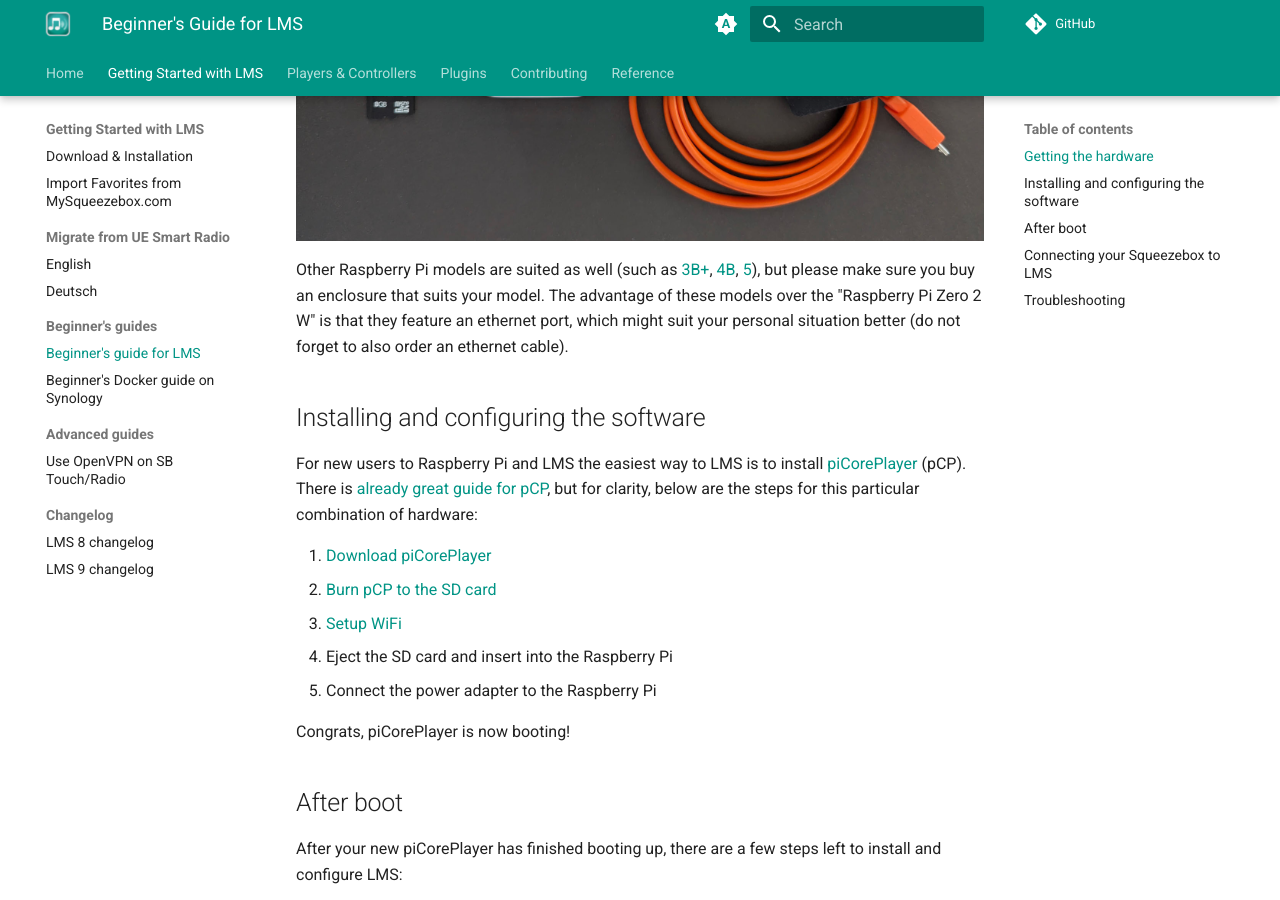
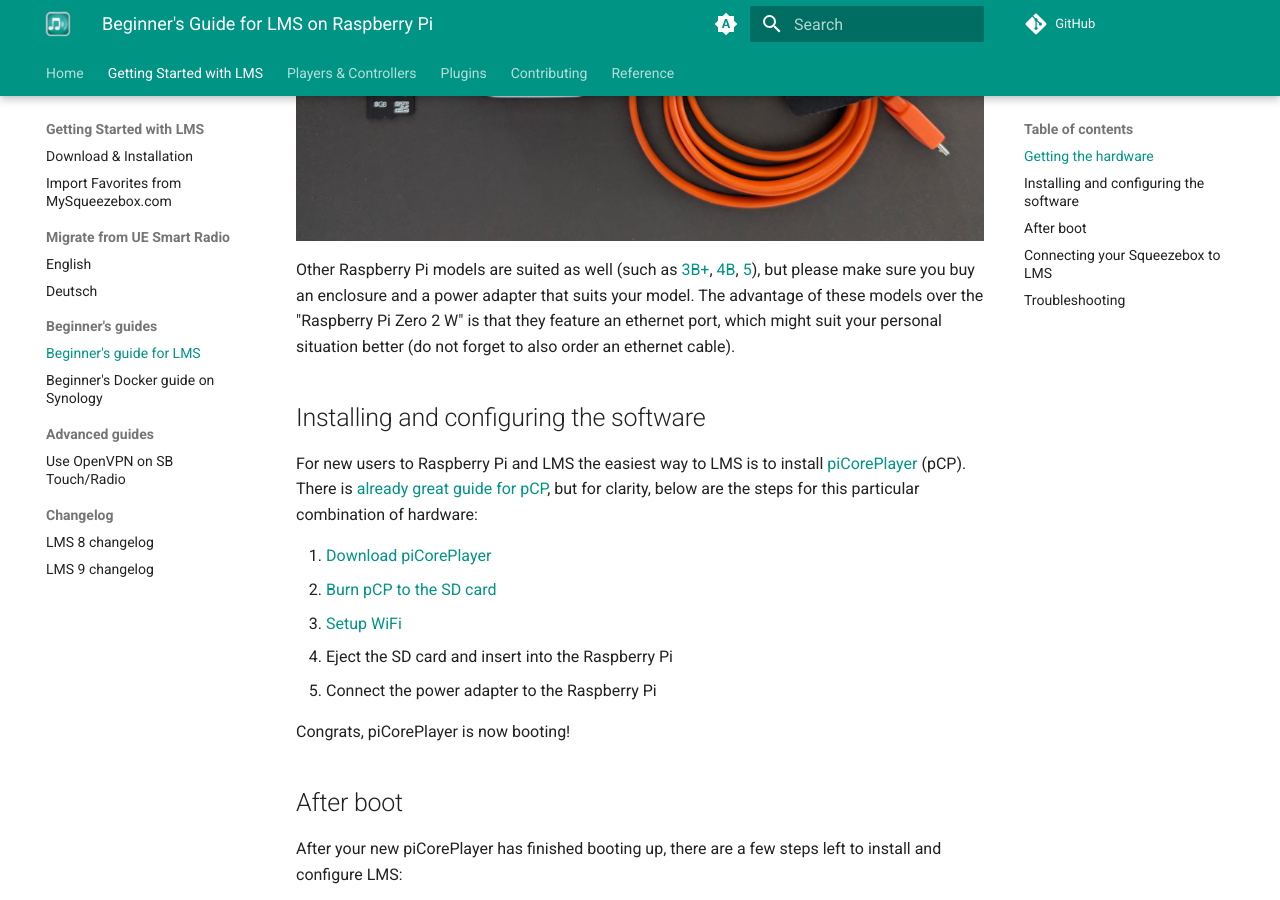
Before and after one commit to LMS-Community/lms-community.github.io, an MkDocs documentation site: the page built from docs/getting-started/beginners-guide-lms-on-raspberry-pi.md, in a window 1280 px wide and 900 px high, scrolled down 1096 px. Built offline with MkDocs 1.6.1 and Material for MkDocs 9.7.7, drawn with Linux system fonts in a browser that asks for light colours; plug-ins that fetch from the network failed and are left out; comment, search, counter and statistics services are not loaded; some of the changed text lies outside the part shown.

Commit message:
Rename beginners guide and fix absolute link

```diff
--- a/docs/getting-started/beginners-guide-raspberry-pi.md
+++ b/docs/getting-started/beginners-guide-lms-on-raspberry-pi.md
@@ -1,9 +1,9 @@
 ---
 layout: default
-title: Beginner's Guide for LMS
+title: Beginner's Guide for LMS on Raspberry Pi
 ---
 
-# Beginner's Guide for LMS
+# Beginner's Guide for LMS on Raspberry Pi
 
 !!! note
     This guide is primarily targeted at users that just use their Squeezeboxes for internet streaming. If you are looking for a more capable music system which can also serve local music, the Raspberry Pi model specified below is underpowered. If you want to serve local music, please use a Raspberry Pi 3B+ or better.
@@ -23,7 +23,7 @@
 
 ![Hardware for LMS](assets/lms-beginners-guide/all-you-need.jpg){ align=left }
 
-Other Raspberry Pi models are suited as well (such as [3B+](https://www.raspberrypi.com/products/raspberry-pi-3-model-b-plus/#find-reseller), [4B](https://www.raspberrypi.com/products/raspberry-pi-4-model-b/#find-reseller), [5](https://www.raspberrypi.com/products/raspberry-pi-5/#find-reseller)), but please make sure you buy an enclosure that suits your model. The advantage of these models over the "Raspberry Pi Zero 2 W" is that they feature an ethernet port, which might suit your personal situation better (do not forget to also order an ethernet cable).
+Other Raspberry Pi models are suited as well (such as [3B+](https://www.raspberrypi.com/products/raspberry-pi-3-model-b-plus/#find-reseller), [4B](https://www.raspberrypi.com/products/raspberry-pi-4-model-b/#find-reseller), [5](https://www.raspberrypi.com/products/raspberry-pi-5/#find-reseller)), but please make sure you buy an enclosure and a power adapter that suits your model. The advantage of these models over the "Raspberry Pi Zero 2 W" is that they feature an ethernet port, which might suit your personal situation better (do not forget to also order an ethernet cable).
 
 ## Installing and configuring the software
 
--- a/mkdocs.yml
+++ b/mkdocs.yml
@@ -81,7 +81,7 @@
       - English: getting-started/migrate-from-uesr.md
       - Deutsch: getting-started/migrate-from-uesr-de.md
     - Beginner's guides:
-      - Beginner's guide for LMS: getting-started/beginners-guide-raspberry-pi.md
+      - Beginner's guide for LMS: getting-started/beginners-guide-lms-on-raspberry-pi.md
       - Beginner's Docker guide on Synology: getting-started/beginners-guide-synology-docker.md
     - Advanced guides:
       - Use OpenVPN on SB Touch/Radio: getting-started/advanced-guide-openvpn.md
```
Also changed, not shown: docs/getting-started/index.md (+1 -1 lines), docs/index.md (+1 -1 lines).
